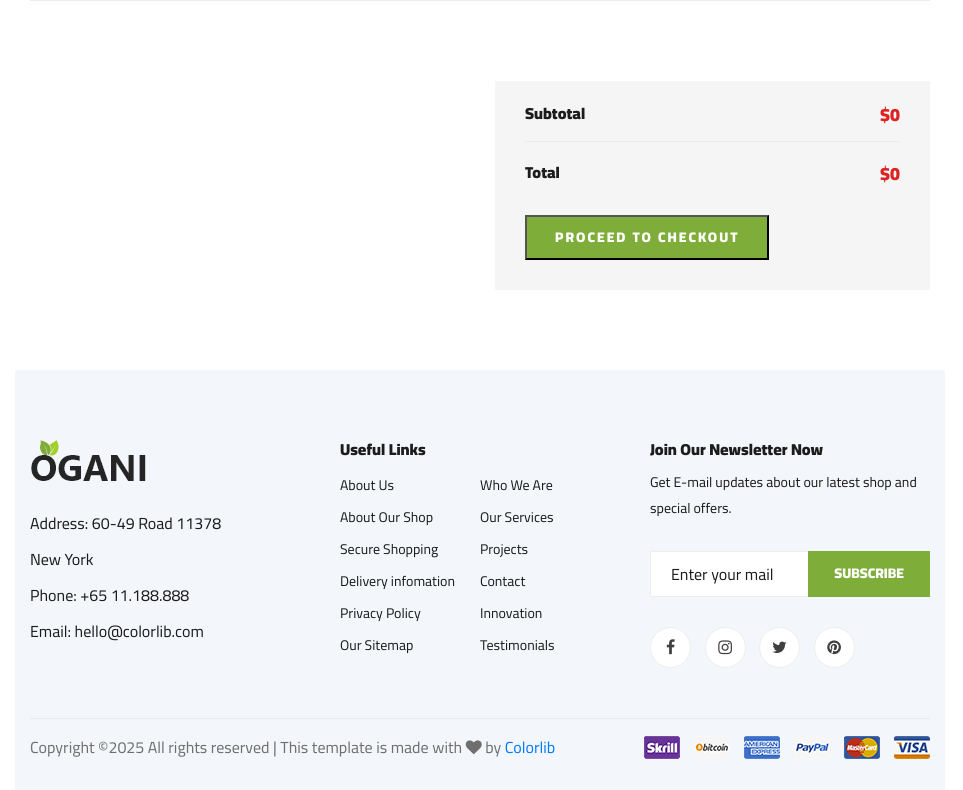
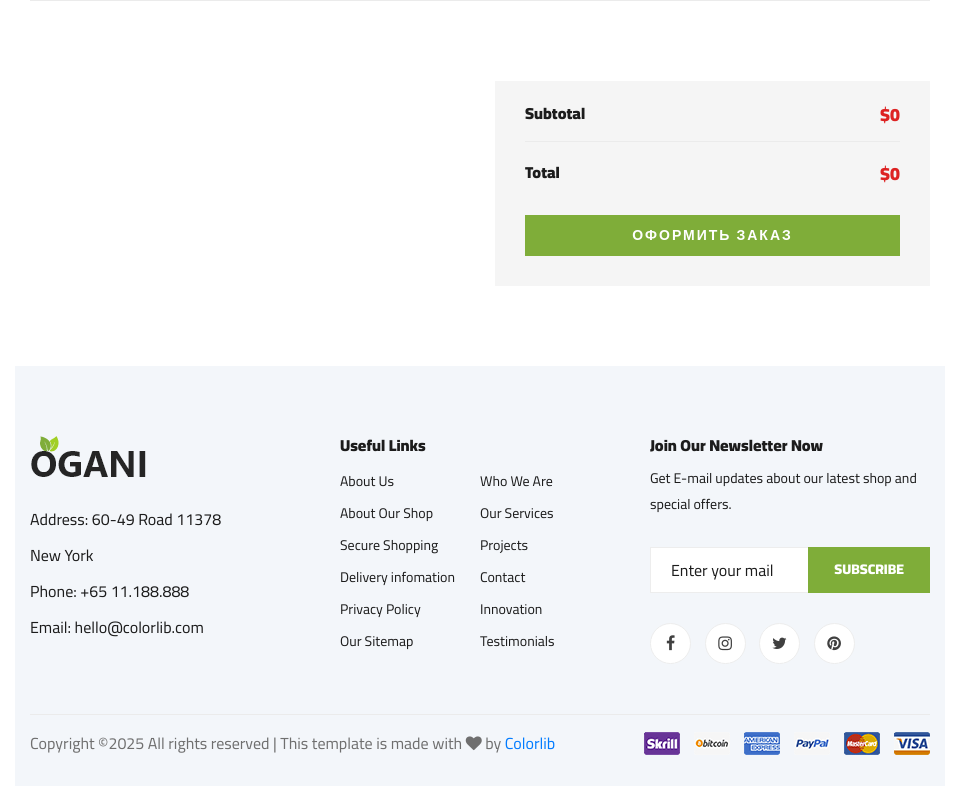
Before and after one commit to fatimalieva7/ma-mode-odejda, a Django app: page /cart/ in a window 1280 px wide. Shown: the part 588-1378 px from the top of the page, without its empty margins (0-963 px from the left). After the commit the page ends 1343 px from the top, so only its background shows below. Run offline with Django 5.2, Linux system fonts and the light colour scheme; a user stored in the database is signed in; some libraries are stand-ins or nearby versions.

Commit message:
обновила

```diff
--- a/market/templates/market/shoping-cart.html
+++ b/market/templates/market/shoping-cart.html
@@ -86,12 +86,11 @@
                         <li>Subtotal <span>${{ subtotal }}</span></li>
                         <li>Total <span>${{ total }}</span></li>
                     </ul>
-{% if request.user.is_authenticated %}
-                    <a href="{% url 'market:register' %}?next={% url 'market:checkout' %}">
-                        <button type="button" class="primary-btn">Proceed to checkout</button>
-{% endif %}
-
-
+                    {% if user.is_authenticated %}
+                    <a href="{% url 'market:checkout' %}" class="primary-btn">Оформить заказ</a>
+                    {% else %}
+                    <a href="{% url 'market:register' %}" class="primary-btn">Зарегистрироваться</a>
+                    {% endif %}
 
                 </div>
             </div>
```
Also changed, not shown: db.sqlite3.
